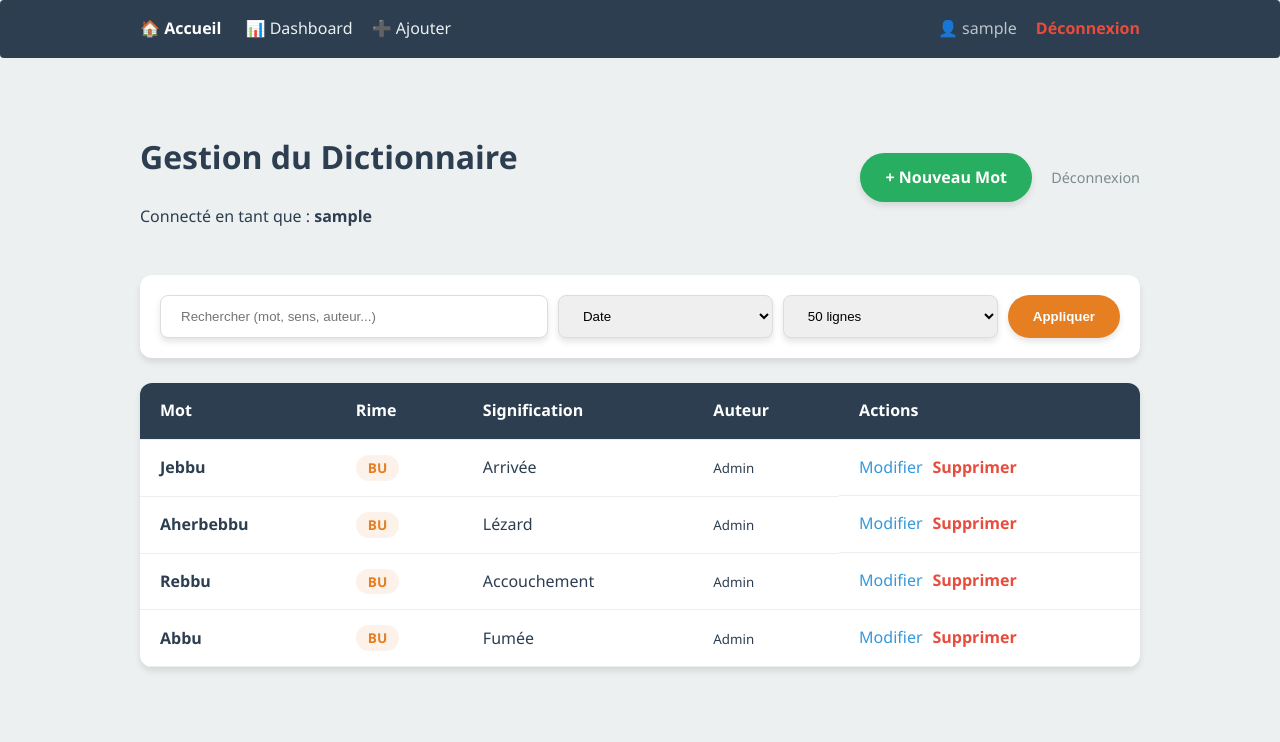
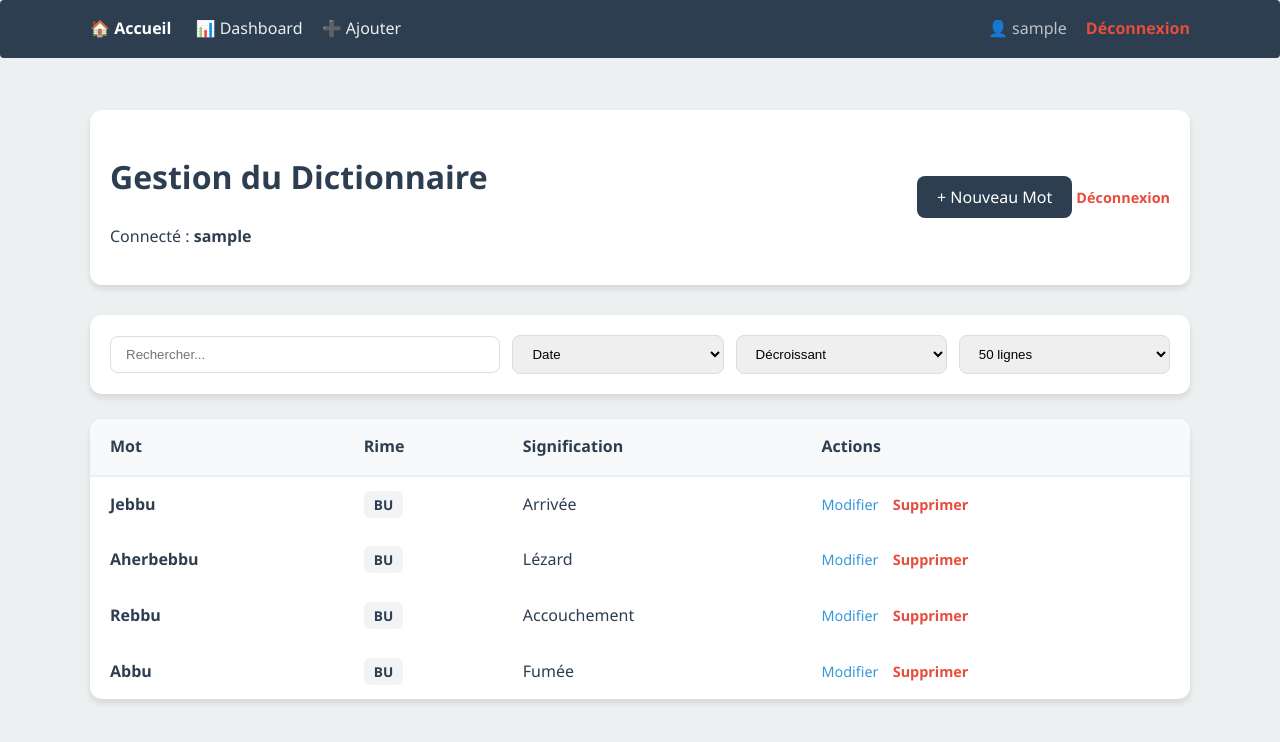
Before and after one commit to ekebbab/dico-rimes-kabyles, a PHP site: page /admin.php in a window 1280 px wide. Shown: the top 742 px of the page. Run offline with PHP 8.4, Linux system fonts and the light colour scheme; the visitor is signed in with stand-in values (Sample User, id 1); data comes from the database, SQL or seed files in the repository.

Commit message:
Mise à jour interface admin et filtres automatiques

```diff
--- a/public/admin.php
+++ b/public/admin.php
@@ -1,16 +1,13 @@
 <?php
 /**
  * DASHBOARD ADMINISTRATEUR
- * Permet la gestion (CRUD) des mots du dictionnaire.
  */
-
 require_once __DIR__ . '/../src/RhymeEngine.php';
 require_once __DIR__ . '/../src/AdminEngine.php';
 require_once __DIR__ . '/../src/Auth.php';
 
 $engine = new RhymeEngine();
 
-// Sécurité : Vérification de la session
 if (!Auth::isLogged()) {
     header('Location: login.php');
     exit;
@@ -18,22 +15,19 @@ if (!Auth::isLogged()) {
 
 $admin = new AdminEngine($engine->getPDO());
 
-// Gestion de la suppression sécurisée
 if (isset($_GET['delete'])) {
     $admin->deleteWord((int)$_GET['delete']);
     header('Location: admin.php?msg=deleted');
     exit;
 }
 
-// Paramètres de filtrage pour le dashboard
 $params = [
     'q'     => $_GET['q'] ?? '',
-    'sort'  => $_GET['sort'] ?? 'date_ajout',
+    'sort'  => $_GET['sort'] ?? 'created_at',
     'order' => $_GET['order'] ?? 'desc',
-    'limit' => $_GET['limit'] ?? '50' // Plus de résultats par défaut en admin
+    'limit' => $_GET['limit'] ?? '50'
 ];
 
-// Récupération des mots via le moteur de recherche avancé
 $words = $engine->searchAdvanced($params);
 ?>
 <!DOCTYPE html>
@@ -51,7 +45,7 @@ $words = $engine->searchAdvanced($params);
         <div class="admin-header">
             <div>
                 <h1>Gestion du Dictionnaire</h1>
-                <p>Connecté en tant que : <strong><?= htmlspecialchars($_SESSION['username']) ?></strong></p>
+                <p>Connecté : <strong><?= htmlspecialchars($_SESSION['username']) ?></strong></p>
             </div>
             <div class="admin-actions">
                 <a href="add_word.php" class="btn-add">+ Nouveau Mot</a>
@@ -60,23 +54,29 @@ $words = $engine->searchAdvanced($params);
         </div>
 
         <div class="filter-card">
-            <form method="GET" class="filter-form">
-                <input type="text" name="q" placeholder="Rechercher (mot, sens, auteur...)" value="<?= htmlspecialchars($params['q']) ?>">
+            <form method="GET" class="filter-form" id="filterForm">
+                <input type="text" name="q" placeholder="Rechercher..." value="<?= htmlspecialchars($params['q']) ?>">
 
                 <select name="sort">
-                    <option value="date_ajout" <?= $params['sort'] == 'date_ajout' ? 'selected' : '' ?>>Date</option>
+                    <option value="created_at" <?= $params['sort'] == 'created_at' ? 'selected' : '' ?>>Date</option>
                     <option value="mot" <?= $params['sort'] == 'mot' ? 'selected' : '' ?>>Mot</option>
                     <option value="rime" <?= $params['sort'] == 'rime' ? 'selected' : '' ?>>Rime</option>
-                    <option value="auteur" <?= $params['sort'] == 'auteur' ? 'selected' : '' ?>>Auteur</option>
+                </select>
+
+                <select name="order">
+                    <option value="desc" <?= $params['order'] == 'desc' ? 'selected' : '' ?>>Décroissant</option>
+                    <option value="asc" <?= $params['order'] == 'asc' ? 'selected' : '' ?>>Croissant</option>
                 </select>
 
                 <select name="limit">
+                    <option value="10" <?= $params['limit'] == '10' ? 'selected' : '' ?>>10 lignes</option>
                     <option value="20" <?= $params['limit'] == '20' ? 'selected' : '' ?>>20 lignes</option>
                     <option value="50" <?= $params['limit'] == '50' ? 'selected' : '' ?>>50 lignes</option>
+                    <option value="100" <?= $params['limit'] == '100' ? 'selected' : '' ?>>100 lignes</option>
+                    <option value="500" <?= $params['limit'] == '500' ? 'selected' : '' ?>>500 lignes</option>
                     <option value="all" <?= $params['limit'] == 'all' ? 'selected' : '' ?>>Tout</option>
                 </select>
-
-                <button type="submit">Appliquer</button>
+                <button type="submit" style="display:none;">Appliquer</button>
             </form>
         </div>
 
@@ -87,7 +87,6 @@ $words = $engine->searchAdvanced($params);
                         <th>Mot</th>
                         <th>Rime</th>
                         <th>Signification</th>
-                        <th>Auteur</th>
                         <th>Actions</th>
                     </tr>
                 </thead>
@@ -96,13 +95,10 @@ $words = $engine->searchAdvanced($params);
                     <tr>
                         <td class="bold"><?= htmlspecialchars($word['mot']) ?></td>
                         <td><span class="badge"><?= htmlspecialchars($word['rime']) ?></span></td>
-                        <td title="<?= htmlspecialchars($word['signification']) ?>">
-                            <?= htmlspecialchars(mb_strimwidth($word['signification'], 0, 40, "...")) ?>
-                        </td>
-                        <td><small><?= htmlspecialchars($word['auteur'] ?? 'Admin') ?></small></td>
+                        <td><?= htmlspecialchars(mb_strimwidth($word['signification'], 0, 50, "...")) ?></td>
                         <td class="actions">
                             <a href="edit_word.php?id=<?= $word['id'] ?>" class="link-edit">Modifier</a>
-                            <a href="admin.php?delete=<?= $word['id'] ?>" class="link-delete" onclick="return confirm('Confirmer la suppression ?')">Supprimer</a>
+                            <a href="admin.php?delete=<?= $word['id'] ?>" class="link-delete" onclick="return confirm('Supprimer ?')">Supprimer</a>
                         </td>
                     </tr>
                     <?php endforeach; ?>
@@ -110,5 +106,14 @@ $words = $engine->searchAdvanced($params);
             </table>
         </div>
     </div>
+
+    <script>
+        // Auto-submit du formulaire lors du changement des selects
+        document.querySelectorAll('#filterForm select').forEach(select => {
+            select.addEventListener('change', () => {
+                document.getElementById('filterForm').submit();
+            });
+        });
+    </script>
 </body>
 </html>
--- a/public/css/style.css
+++ b/public/css/style.css
@@ -9,10 +9,7 @@
     --border-color: #dcdde1;
     --text-muted: #7f8c8d;
     --success-color: #27ae60;
-    --error-bg: #f8d7da;
-    --error-text: #721c24;
     --error-color: #e74c3c;
-
     --shadow: 0 4px 6px rgba(0, 0, 0, 0.1);
     --transition: all 0.3s ease;
 }
@@ -29,13 +26,13 @@ body {
 }
 
 .container {
-    max-width: 1000px;
+    max-width: 1100px;
     margin: 0 auto;
     padding: 20px;
 }
 
 /* ==========================================================================
-   ENTÊTE & RECHERCHE
+   ENTÊTE & NAVIGATION
    ========================================================================== */
 header {
     text-align: center;
@@ -43,118 +40,20 @@ header {
     padding: 20px 0;
 }
 
-header h1 {
-    font-size: 2.5rem;
-    margin-bottom: 20px;
-}
-
-.search-form {
+.admin-header {
     display: flex;
-    justify-content: center;
-    gap: 10px;
+    justify-content: space-between;
+    align-items: center;
+    margin-bottom: 30px;
+    background: var(--white);
+    padding: 20px;
+    border-radius: 12px;
+    box-shadow: var(--shadow);
 }
 
 /* ==========================================================================
-   FORMULAIRES (GLOBAL)
+   FORMULAIRES & FILTRES AUTO-SUBMIT
    ========================================================================== */
-.form-group {
-    margin-bottom: 20px;
-    display: flex;
-    flex-direction: column;
-}
-
-.form-group label {
-    font-weight: bold;
-    margin-bottom: 8px;
-    color: var(--primary-color);
-}
-
-input[type="text"],
-input[type="password"],
-select,
-textarea {
-    padding: 12px 20px;
-    border: 1px solid var(--border-color);
-    border-radius: 8px;
-    box-shadow: var(--shadow);
-    outline: none;
-    transition: var(--transition);
-    width: 100%;
-    box-sizing: border-box;
-}
-
-input:focus, select:focus, textarea:focus {
-    border-color: var(--accent-color);
-    box-shadow: 0 0 0 3px rgba(230, 126, 34, 0.1);
-}
-
-/* ==========================================================================
-   COMPOSANTS (BOUTONS & BADGES)
-   ========================================================================== */
-button, .btn-pdf, .btn-add {
-    padding: 12px 25px;
-    background: var(--accent-color);
-    color: white;
-    border: none;
-    border-radius: 25px;
-    cursor: pointer;
-    font-weight: bold;
-    box-shadow: var(--shadow);
-    transition: var(--transition);
-    text-decoration: none;
-    display: inline-block;
-    text-align: center;
-}
-
-button:hover, .btn-pdf:hover, .btn-add:hover {
-    background: #d35400;
-    transform: translateY(-2px);
-}
-
-.btn-add { background: var(--success-color); }
-.btn-add:hover { background: #219150; }
-
-.btn-logout { color: var(--text-muted); text-decoration: none; font-size: 0.9rem; margin-left: 15px; }
-
-.btn-copy {
-    background: #f1f2f6;
-    color: var(--primary-color);
-    padding: 5px 10px;
-    font-size: 0.9rem;
-    border-radius: 8px;
-    box-shadow: none;
-    border: 1px solid var(--border-color);
-    width: auto;
-}
-
-.btn-copy.copied {
-    background: var(--success-color);
-    color: white;
-    border-color: var(--success-color);
-}
-
-/* ==========================================================================
-   ADMINISTRATION & CONNEXION
-   ========================================================================== */
-.login-wrapper {
-    display: flex;
-    justify-content: center;
-    align-items: center;
-    min-height: 60vh;
-}
-
-.login-card {
-    background: var(--white);
-    padding: 40px;
-    border-radius: 12px;
-    box-shadow: var(--shadow);
-    width: 100%;
-    max-width: 400px;
-    border-top: 5px solid var(--accent-color);
-}
-
-.admin-header { display: flex; justify-content: space-between; align-items: center; margin-bottom: 30px; }
-
 .filter-card {
     background: var(--white);
     padding: 20px;
@@ -163,99 +62,90 @@ button:hover, .btn-pdf:hover, .btn-add:hover {
     box-shadow: var(--shadow);
 }
 
-.filter-form { display: flex; gap: 10px; flex-wrap: wrap; }
-.filter-form input { flex: 2; min-width: 200px; }
-.filter-form select { flex: 1; }
-
-.error-box {
-    background: var(--error-bg);
-    color: var(--error-text);
-    padding: 12px;
-    border-radius: 6px;
-    margin-bottom: 20px;
-    text-align: center;
-    font-size: 0.9rem;
-    border-left: 4px solid #f5c6cb;
+.filter-form {
+    display: flex;
+    gap: 12px;
+    flex-wrap: wrap;
+    align-items: center;
 }
 
-.admin-form {
-    display: grid;
-    grid-template-columns: 1fr 1fr;
-    gap: 25px;
-    background: var(--white);
-    padding: 30px;
-    border-radius: 12px;
-    box-shadow: var(--shadow);
+input[type="text"], select, textarea {
+    padding: 10px 15px;
+    border: 1px solid var(--border-color);
+    border-radius: 8px;
+    outline: none;
+    transition: var(--transition);
 }
 
-.full-width { grid-column: 1 / span 2; }
+input[type="text"] { flex: 2; min-width: 200px; }
+select { flex: 1; min-width: 120px; cursor: pointer; }
+
+/* ==========================================================================
+   BOUTONS (SOBRES)
+   ========================================================================== */
+.btn-add, .btn-primary {
+    background: var(--primary-color);
+    color: white;
+    padding: 10px 20px;
+    border: none;
+    border-radius: 8px;
+    cursor: pointer;
+    font-weight: 500;
+    text-decoration: none;
+    transition: var(--transition);
+}
+
+.btn-add:hover { background: #34495e; }
+
+.btn-logout {
+    color: var(--error-color);
+    text-decoration: none;
+    font-size: 0.9rem;
+    font-weight: bold;
+}
 
 /* ==========================================================================
    TABLEAUX (ADMIN)
    ========================================================================== */
-.table-container { background: var(--white); border-radius: 12px; overflow: hidden; box-shadow: var(--shadow); }
-.styled-table { width: 100%; border-collapse: collapse; }
-.styled-table thead tr { background: var(--primary-color); color: white; text-align: left; }
-.styled-table th, .styled-table td { padding: 15px 20px; border-bottom: 1px solid #eee; }
-.styled-table tbody tr:hover { background-color: #f9f9f9; }
+.table-container {
+    background: var(--white);
+    border-radius: 12px;
+    overflow-x: auto;
+    box-shadow: var(--shadow);
+}
+
+.styled-table {
+    width: 100%;
+    border-collapse: collapse;
+}
+
+.styled-table thead tr {
+    background-color: #f8f9fa;
+    border-bottom: 2px solid #edf0f2;
+    text-align: left;
+}
+
+.styled-table th, .styled-table td { padding: 15px 20px; }
+.styled-table tbody tr:hover { background-color: #fcfcfc; }
 
 .badge {
-    display: inline-block;
-    background: #fdf2e9;
-    color: var(--accent-color);
-    padding: 2px 12px;
-    border-radius: 20px;
+    background: #f1f3f5;
+    padding: 4px 10px;
+    border-radius: 6px;
     font-size: 0.85rem;
     font-weight: bold;
 }
 
 .bold { font-weight: bold; }
-.actions { display: flex; gap: 10px; }
-.link-edit { color: #3498db; text-decoration: none; }
-.link-delete { color: var(--error-color); text-decoration: none; font-weight: bold; }
+.actions a { text-decoration: none; margin-right: 10px; font-size: 0.9rem; }
+.link-edit { color: #3498db; }
+.link-delete { color: var(--error-color); font-weight: bold; }
 
 /* ==========================================================================
-   RÉSULTATS (CARDS PUBLIQUES)
+   RESPONSIVE
    ========================================================================== */
-.grid {
-    display: grid;
-    grid-template-columns: repeat(auto-fill, minmax(280px, 1fr));
-    gap: 25px;
+@media (max-width: 768px) {
+    .filter-form { flex-direction: column; }
+    input[type="text"], select { width: 100%; }
+    .admin-header { flex-direction: column; gap: 15px; text-align: center; }
 }
-
-.card {
-    background: var(--white);
-    padding: 20px;
-    border-radius: 12px;
-    box-shadow: var(--shadow);
-    transition: var(--transition);
-    border-top: 4px solid var(--accent-color);
-    animation: fadeIn 0.4s ease-in-out;
-}
-
-.card:hover { transform: translateY(-5px); }
-
-.card .rime {
-    /* Hérite du style .badge ou défini localement */
-    display: inline-block;
-    background: #fdf2e9;
-    color: var(--accent-color);
-    padding: 2px 12px;
-    border-radius: 20px;
-    font-size: 0.85rem;
-    font-weight: bold;
-}
-
-/* ==========================================================================
-   ANIMATIONS & RESPONSIVE
-   ========================================================================== */
-@keyframes fadeIn {
-    from { opacity: 0; transform: translateY(10px); }
-    to { opacity: 1; transform: translateY(0); }
-}
-
-@media (max-width: 600px) {
-    .search-form, .admin-form, .filter-form { flex-direction: column; display: block; }
-    input[type="text"], select, button { width: 100%; margin-bottom: 10px; }
-    .admin-header { flex-direction: column; text-align: center; gap: 15px; }
-}
--- a/src/RhymeEngine.php
+++ b/src/RhymeEngine.php
@@ -1,12 +1,13 @@
 <?php
-// src/RhymeEngine.php
+/**
+ * CLASSE RhymeEngine
+ */
 
 class RhymeEngine {
     private $pdo;
 
     public function __construct() {
         try {
-            // Chemin vers ta base à la racine (dossier /data)
             $dbPath = __DIR__ . '/../data/dico.sqlite';
             $this->pdo = new PDO("sqlite:" . $dbPath);
             $this->pdo->setAttribute(PDO::ATTR_ERRMODE, PDO::ERRMODE_EXCEPTION);
@@ -16,63 +17,50 @@ class RhymeEngine {
         }
     }
 
-    /**
-     * Recherche les mots par terminaison (rime)
-     */
+    public function getPDO() {
+        return $this->pdo;
+    }
+
+    public function searchAdvanced($params) {
+        $sql = "SELECT * FROM rimes WHERE 1=1";
+        $binds = [];
+
+        if (!empty($params['q'])) {
+            $sql .= " AND (mot LIKE :q OR rime LIKE :q OR signification LIKE :q OR exemple LIKE :q)";
+            $binds['q'] = '%' . $params['q'] . '%';
+        }
+
+        $allowedSort = ['mot', 'rime', 'created_at', 'famille'];
+        $sort = in_array($params['sort'] ?? '', $allowedSort) ? $params['sort'] : 'created_at';
+        $order = (isset($params['order']) && strtolower($params['order']) === 'asc') ? 'ASC' : 'DESC';
+
+        $sql .= " ORDER BY $sort $order";
+
+        if (!empty($params['limit']) && $params['limit'] !== 'all') {
+            $limit = (int)$params['limit'];
+            $sql .= " LIMIT $limit";
+        }
+
+        try {
+            $stmt = $this->pdo->prepare($sql);
+            $stmt->execute($binds);
+            return $stmt->fetchAll();
+        } catch (PDOException $e) {
+            error_log("Erreur SQL : " . $e->getMessage());
+            return [];
+        }
+    }
+
     public function searchByRhyme($suffix) {
         if (empty($suffix)) return [];
-
-        // On cherche les mots qui se terminent par le suffixe
         $stmt = $this->pdo->prepare("SELECT * FROM rimes WHERE mot LIKE :suffix ORDER BY mot ASC");
         $stmt->execute(['suffix' => '%' . $suffix]);
         return $stmt->fetchAll();
     }
 
-    /**
-     * Recherche globale (mot exact ou début de mot)
-     */
     public function searchWord($query) {
         $stmt = $this->pdo->prepare("SELECT * FROM rimes WHERE mot LIKE :query LIMIT 50");
         $stmt->execute(['query' => $query . '%']);
         return $stmt->fetchAll();
     }
-
-	/*pour que Auth.php puisse accéder à la base*/
-	public function getPDO() { return $this->pdo; }
-
-
-	/**
-	 * Recherche avancée adaptée à la table "rimes"
-	 */
-	public function searchAdvanced($params) {
-		// On cible bien ta table "rimes"
-		$sql = "SELECT * FROM rimes WHERE 1=1";
-		$binds = [];
-
-		// 1. Recherche textuelle multi-colonnes
-		if (!empty($params['q'])) {
-			$sql .= " AND (mot LIKE :q OR rime LIKE :q OR signification LIKE :q OR exemple LIKE :q)";
-			$binds['q'] = '%' . $params['q'] . '%';
-		}
-
-		// 2. Tri dynamique sécurisé
-		// On adapte les colonnes : "date_ajout" devient "created_at"
-		$allowedSort = ['mot', 'rime', 'created_at', 'famille'];
-		$sort = in_array($params['sort'], $allowedSort) ? $params['sort'] : 'created_at';
-
-		// Gestion de l'ordre
-		$order = (isset($params['order']) && strtolower($params['order']) === 'asc') ? 'ASC' : 'DESC';
-
-		$sql .= " ORDER BY $sort $order";
-
-		// 3. Limitation
-		if (!empty($params['limit']) && $params['limit'] !== 'all') {
-			$limit = (int)$params['limit'];
-			$sql .= " LIMIT $limit";
-		}
-
-		$stmt = $this->pdo->prepare($sql);
-		$stmt->execute($binds);
-		return $stmt->fetchAll(PDO::FETCH_ASSOC);
-	}
 }
```
